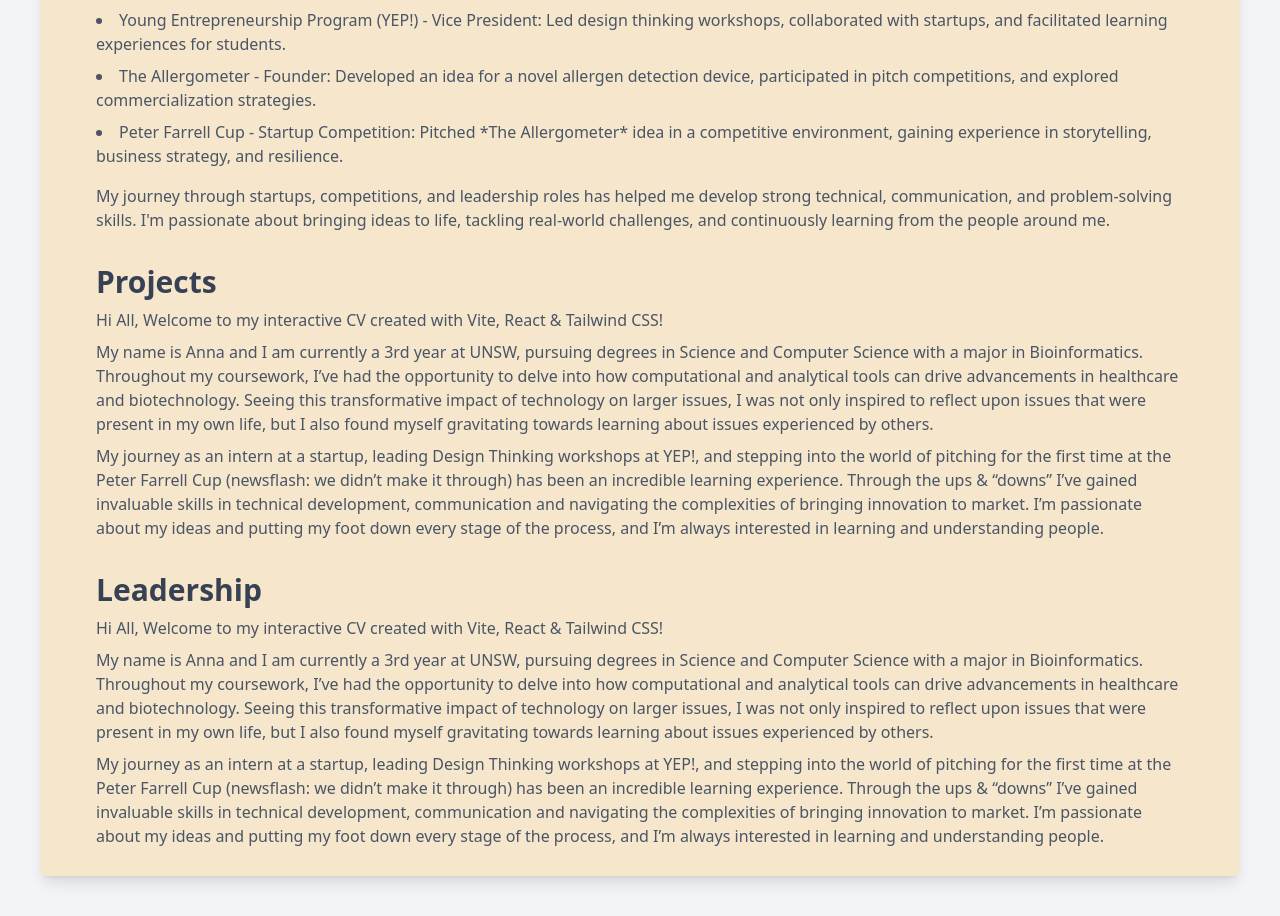
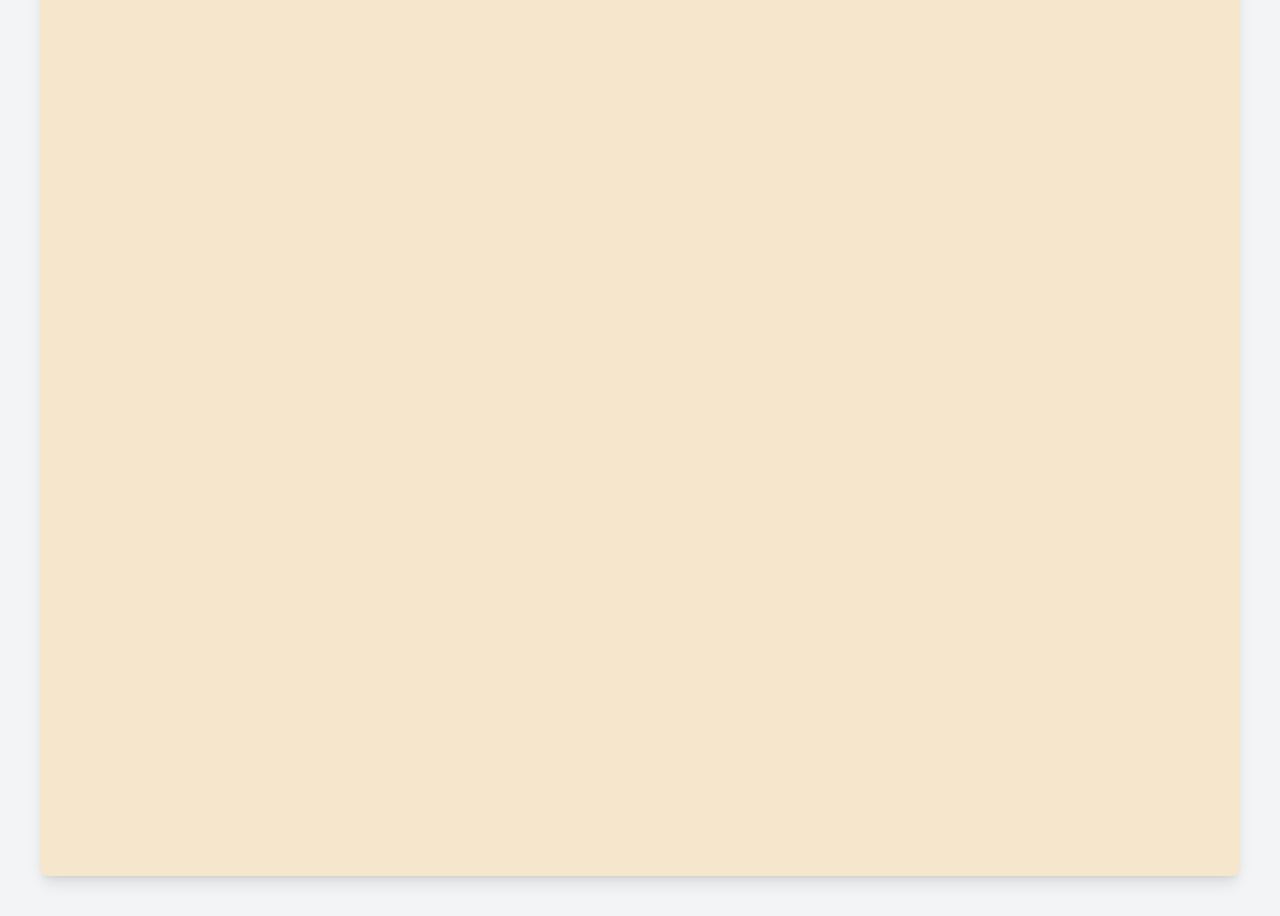
Before and after one commit to ajah0ng/CV, a React (Vite) app: page / in a window 1280 px wide. Shown: the part 764-1680 px from the top of the page. Built offline with nearby package versions, Linux system fonts and the light colour scheme.

Commit message:
removed temp fields

```diff
--- a/src/Page.jsx
+++ b/src/Page.jsx
@@ -4,89 +4,11 @@ import Profile from "./sections/Profile";
 function Page() {
   return (
     <div className="min-h-screen bg-gray-100 flex justify-center items-center p-10">
-
       {/* White Page Container */}
       <div className="relative bg-[#F5E6CC] shadow-lg rounded-lg w-full max-w-7xl h-[200vh] p-10">
         <Profile />
         <AboutMe />
-
-{/* Experiences */}
-<div className="p-4">
-  <h2 className="text-3xl font-semibold text-gray-700">Experiences</h2>
-  <div className="mt-4">
-    <ul className="list-disc list-inside text-gray-600 mt-2 space-y-2">
-      <li>
-        <span className="font-medium">Senoptix (Deep-Tech Startup) - Sales & Software Intern</span>:
-        Conducted market research, developed software solutions, and created visual assets to communicate scientific findings effectively.
-      </li>
-      <li>
-        <span className="font-medium">Young Entrepreneurship Program (YEP!) - Vice President</span>:
-        Led design thinking workshops, collaborated with startups, and facilitated learning experiences for students.
-      </li>
-      <li>
-        <span className="font-medium">The Allergometer - Founder</span>:
-        Developed an idea for a novel allergen detection device, participated in pitch competitions, and explored commercialization strategies.
-      </li>
-      <li>
-        <span className="font-medium">Peter Farrell Cup - Startup Competition</span>:
-        Pitched *The Allergometer* idea in a competitive environment, gaining experience in storytelling, business strategy, and resilience.
-      </li>
-    </ul>
-  </div>
-
-  <p className="text-gray-600 mt-4">
-    My journey through startups, competitions, and leadership roles has helped me develop strong technical, communication, and problem-solving skills. I'm passionate about bringing ideas to life, tackling real-world challenges, and continuously learning from the people around me.
-  </p>
-</div>
-
-         {/* Projects */}
-         <div className="p-4">
-          <h2 className="text-3xl font-semibold text-gray-700">Projects</h2>
-          <p className="text-gray-600 mt-2">
-          Hi All, Welcome to my interactive CV created with Vite, React & Tailwind CSS!
-          </p>
-          <p className="text-gray-600 mt-2">
-          My name is Anna and I am currently a 3rd year at UNSW, pursuing degrees in Science and Computer Science with a major in Bioinformatics.
-          Throughout my coursework, I’ve had the opportunity to delve into how computational and analytical tools can drive advancements in healthcare and biotechnology.
-          Seeing this transformative impact of technology on larger issues, I was not only inspired to reflect upon issues that were present in my own life, but I also found myself gravitating towards learning about issues experienced by others.
-          </p>
-          <p className="text-gray-600 mt-2">
-          My journey as an intern at a startup, leading Design Thinking workshops at YEP!, and stepping into the world of pitching for the first time at the Peter Farrell Cup (newsflash: we didn’t make it through) has been an incredible learning experience. Through the ups & “downs” I’ve gained invaluable skills in technical development, communication and navigating the complexities of bringing innovation to market.
-          I’m passionate about my ideas and putting my foot down every stage of the process, and I’m always interested in learning and understanding people.
-          </p>
-        </div>
-
-
-         {/* Leadership */}
-         <div className="p-4">
-          <h2 className="text-3xl font-semibold text-gray-700">Leadership</h2>
-          <p className="text-gray-600 mt-2">
-          Hi All, Welcome to my interactive CV created with Vite, React & Tailwind CSS!
-          </p>
-          <p className="text-gray-600 mt-2">
-          My name is Anna and I am currently a 3rd year at UNSW, pursuing degrees in Science and Computer Science with a major in Bioinformatics.
-          Throughout my coursework, I’ve had the opportunity to delve into how computational and analytical tools can drive advancements in healthcare and biotechnology.
-          Seeing this transformative impact of technology on larger issues, I was not only inspired to reflect upon issues that were present in my own life, but I also found myself gravitating towards learning about issues experienced by others.
-          </p>
-          <p className="text-gray-600 mt-2">
-          My journey as an intern at a startup, leading Design Thinking workshops at YEP!, and stepping into the world of pitching for the first time at the Peter Farrell Cup (newsflash: we didn’t make it through) has been an incredible learning experience. Through the ups & “downs” I’ve gained invaluable skills in technical development, communication and navigating the complexities of bringing innovation to market.
-          I’m passionate about my ideas and putting my foot down every stage of the process, and I’m always interested in learning and understanding people.
-          </p>
-        </div>
-
-
-
-
-
-
       </div>
-
-
-      {/* Experiences */}
-
-
-
-
     </div>
   );
 }
```
